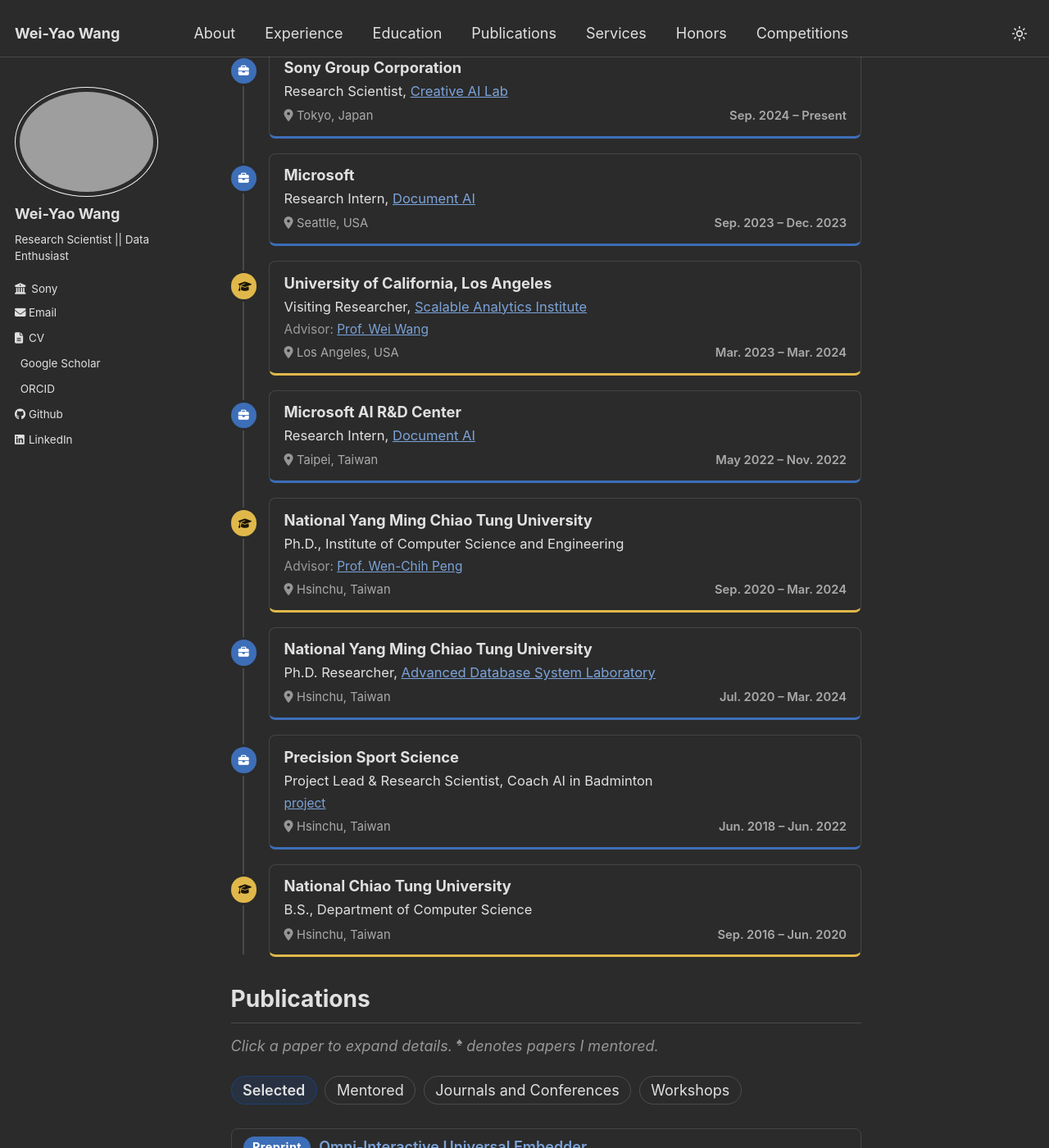
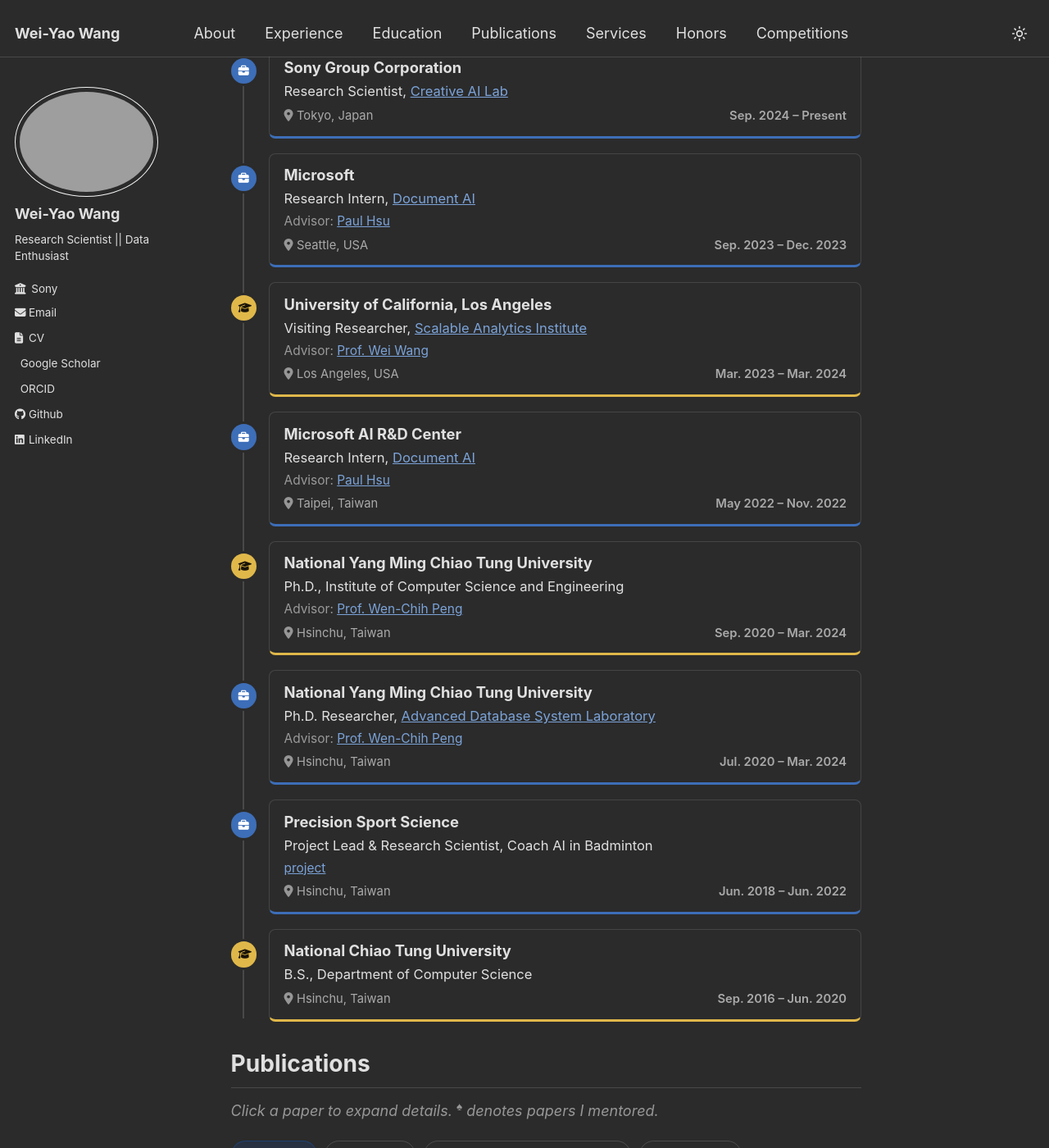
Before and after one commit to wywyWang/wywyWang.github.io, a Jekyll site: the page built from _pages/about.md, in a window 1280 px wide and 1400 px high, scrolled down 830 px. Shown: the whole window at 82% size. Built offline with Jekyll 4.4.1, drawn with Linux system fonts in a browser that asks for light colours.

Commit message:
add advisor

```diff
--- a/_pages/about.md
+++ b/_pages/about.md
@@ -45,6 +45,7 @@
       <div class="tl-body">
         <div class="tl-org">Microsoft</div>
         <p class="tl-role">Research Intern, <a href="https://www.microsoft.com/en-us/research/project/document-ai/overview/">Document AI</a></p>
+        <p class="tl-note">Advisor: <a href="https://www.microsoft.com/en-us/research/people/paulhsu/">Paul Hsu</a></p>
         <div class="tl-meta">
           <span class="tl-place"><i class="fas fa-map-marker-alt" aria-hidden="true"></i>Seattle, USA</span>
           <span class="tl-when">Sep. 2023 – Dec. 2023</span>
@@ -70,6 +71,7 @@
       <div class="tl-body">
         <div class="tl-org">Microsoft AI R&amp;D Center</div>
         <p class="tl-role">Research Intern, <a href="https://www.microsoft.com/en-us/research/project/document-ai/overview/">Document AI</a></p>
+        <p class="tl-note">Advisor: <a href="https://www.microsoft.com/en-us/research/people/paulhsu/">Paul Hsu</a></p>
         <div class="tl-meta">
           <span class="tl-place"><i class="fas fa-map-marker-alt" aria-hidden="true"></i>Taipei, Taiwan</span>
           <span class="tl-when">May 2022 – Nov. 2022</span>
@@ -95,6 +97,7 @@
       <div class="tl-body">
         <div class="tl-org">National Yang Ming Chiao Tung University</div>
         <p class="tl-role">Ph.D. Researcher, <a href="https://lab-adsl-website.vercel.app/">Advanced Database System Laboratory</a></p>
+        <p class="tl-note">Advisor: <a href="https://sites.google.com/site/wcpeng/wcpeng">Prof. Wen-Chih Peng</a></p>
         <div class="tl-meta">
           <span class="tl-place"><i class="fas fa-map-marker-alt" aria-hidden="true"></i>Hsinchu, Taiwan</span>
           <span class="tl-when">Jul. 2020 – Mar. 2024</span>
```
